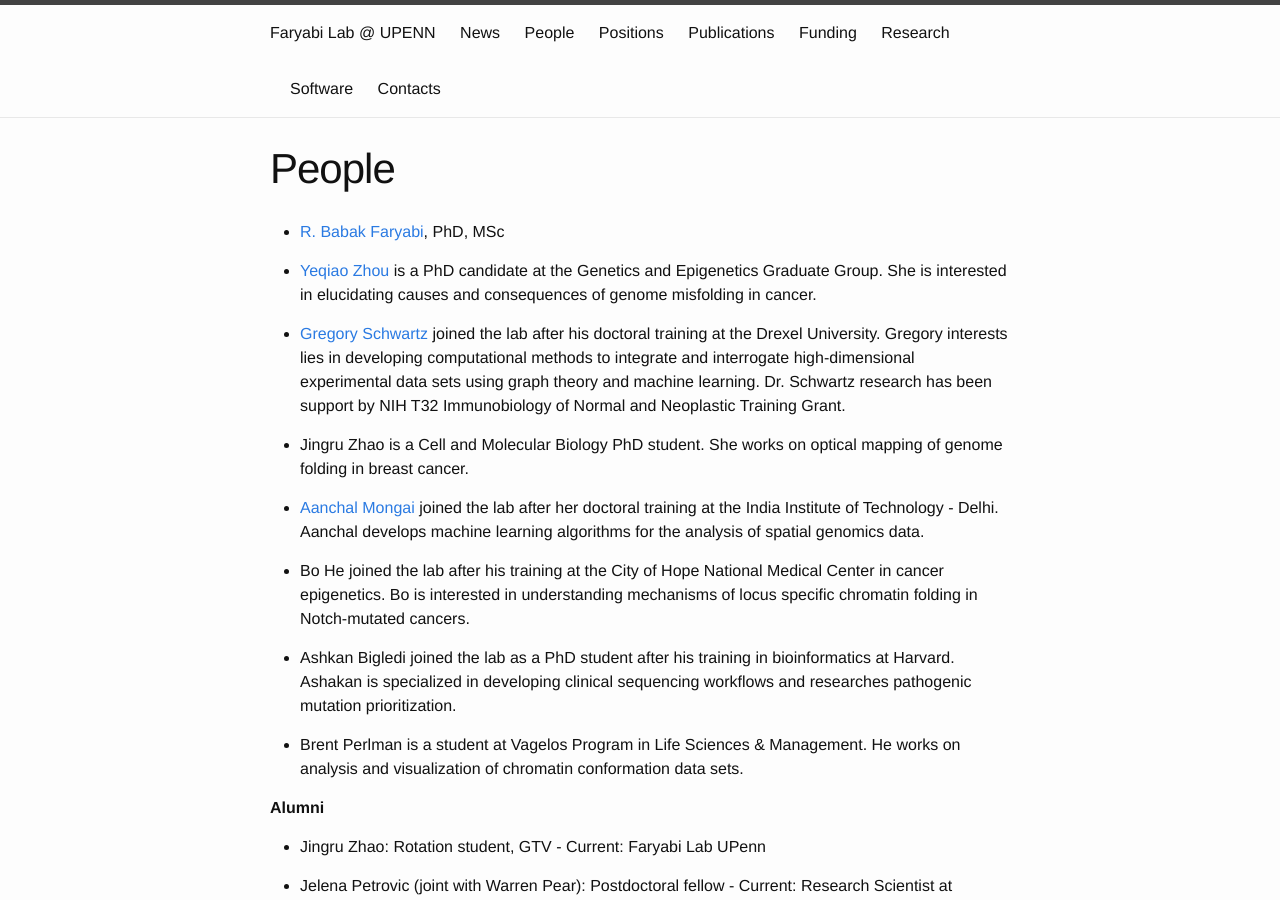
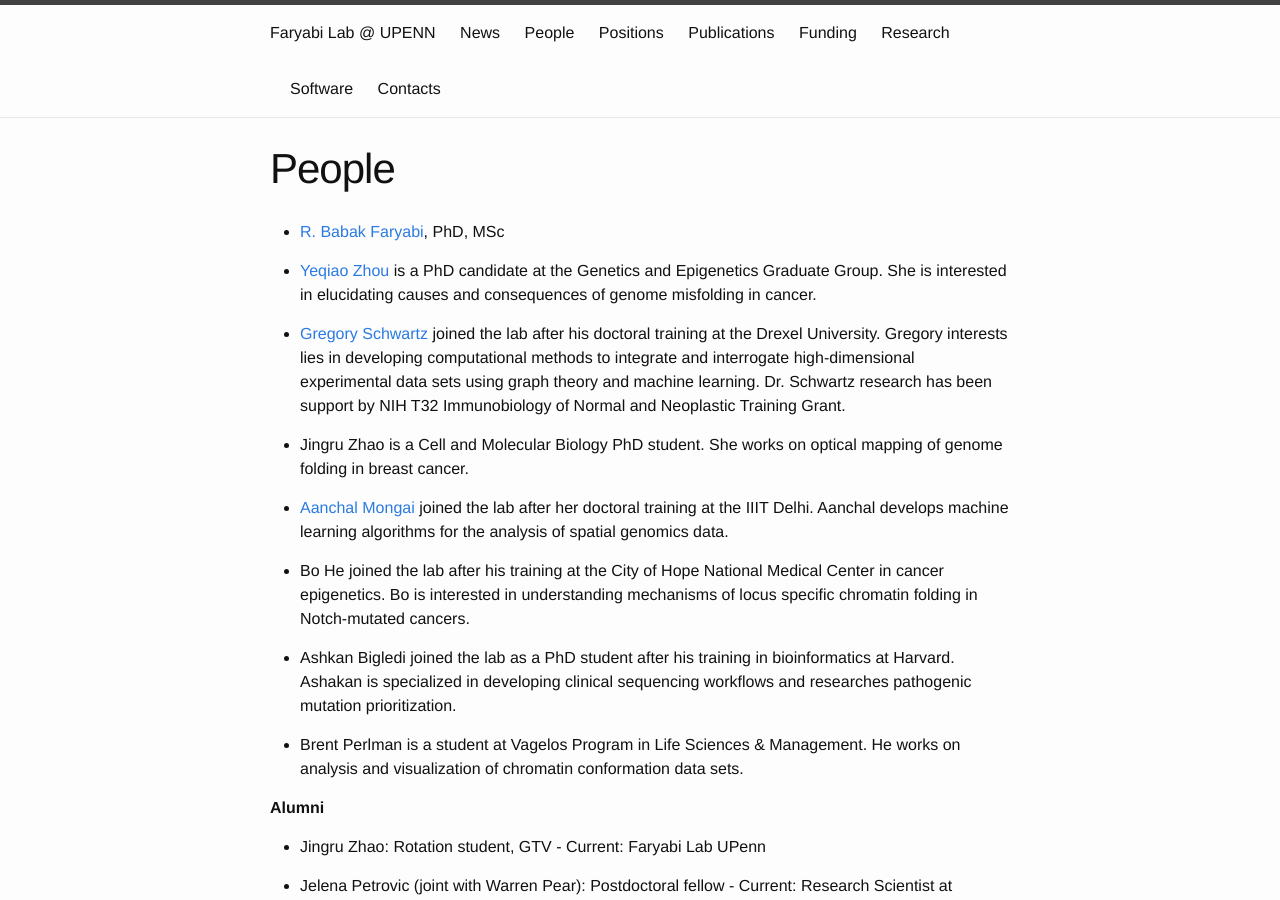
Before and after one commit to faryabib/faryabib.github.io, a Jekyll site: the page built from people.md, in a window 1280 px wide and 900 px high. Built offline with Jekyll 4.4.1, drawn with Linux system fonts in a browser that asks for light colours.

Commit message:
Update people.md

```diff
--- a/people.md
+++ b/people.md
@@ -12,7 +12,7 @@ permalink: /people.html
 
 * Jingru Zhao is a Cell and Molecular Biology PhD student. She works on optical mapping of genome folding in breast cancer.
 
-* [Aanchal Mongai](https://sites.google.com/iiitd.ac.in/aanchalmongia) joined the lab after her doctoral training at the India Institute of Technology - Delhi. Aanchal develops machine learning algorithms for the analysis of spatial genomics data.
+* [Aanchal Mongai](https://sites.google.com/iiitd.ac.in/aanchalmongia) joined the lab after her doctoral training at the IIIT Delhi. Aanchal develops machine learning algorithms for the analysis of spatial genomics data.
 
 * Bo He joined the lab after his training at the City of Hope National Medical Center in cancer epigenetics. Bo is interested in understanding mechanisms of locus specific chromatin folding in Notch-mutated cancers.
 
```
